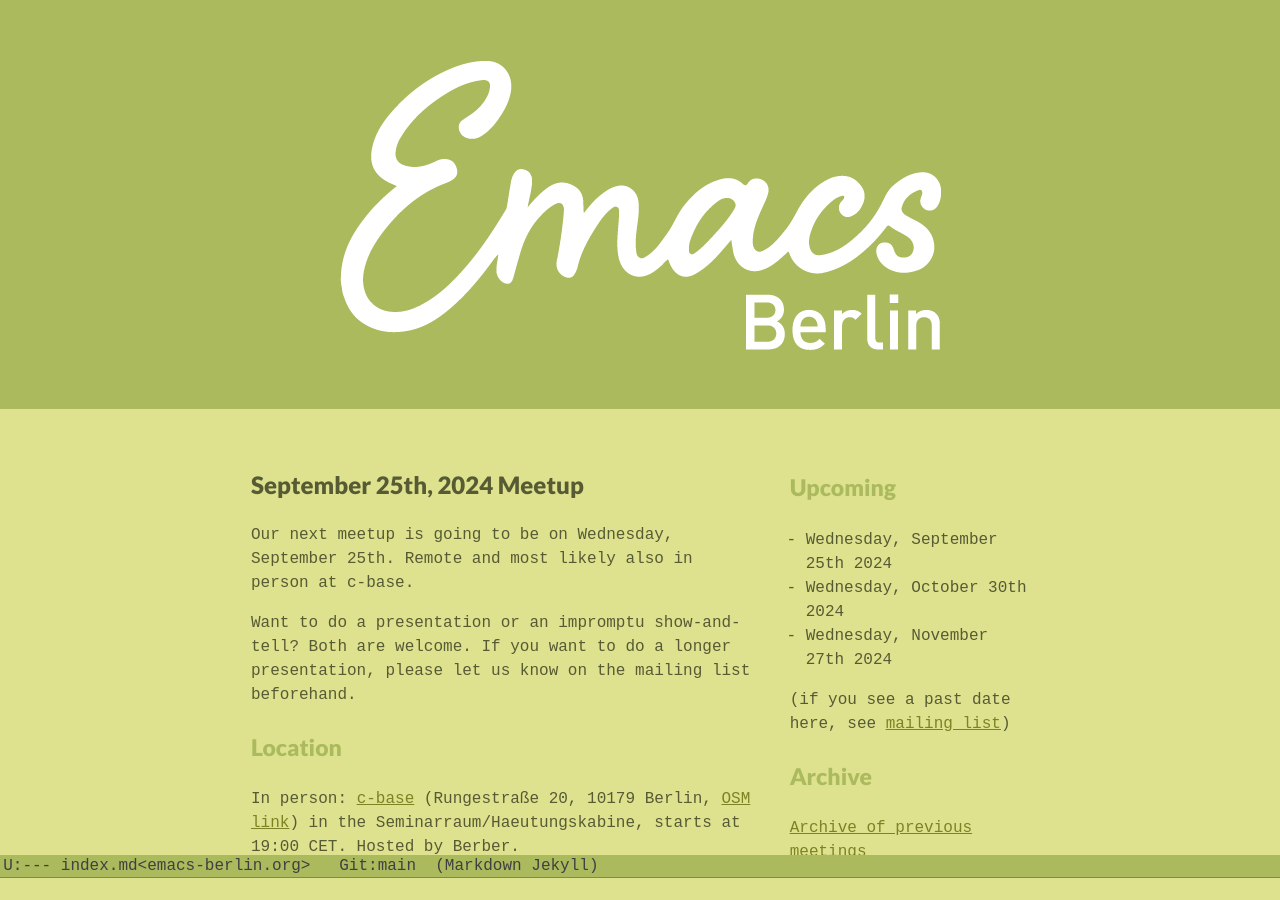
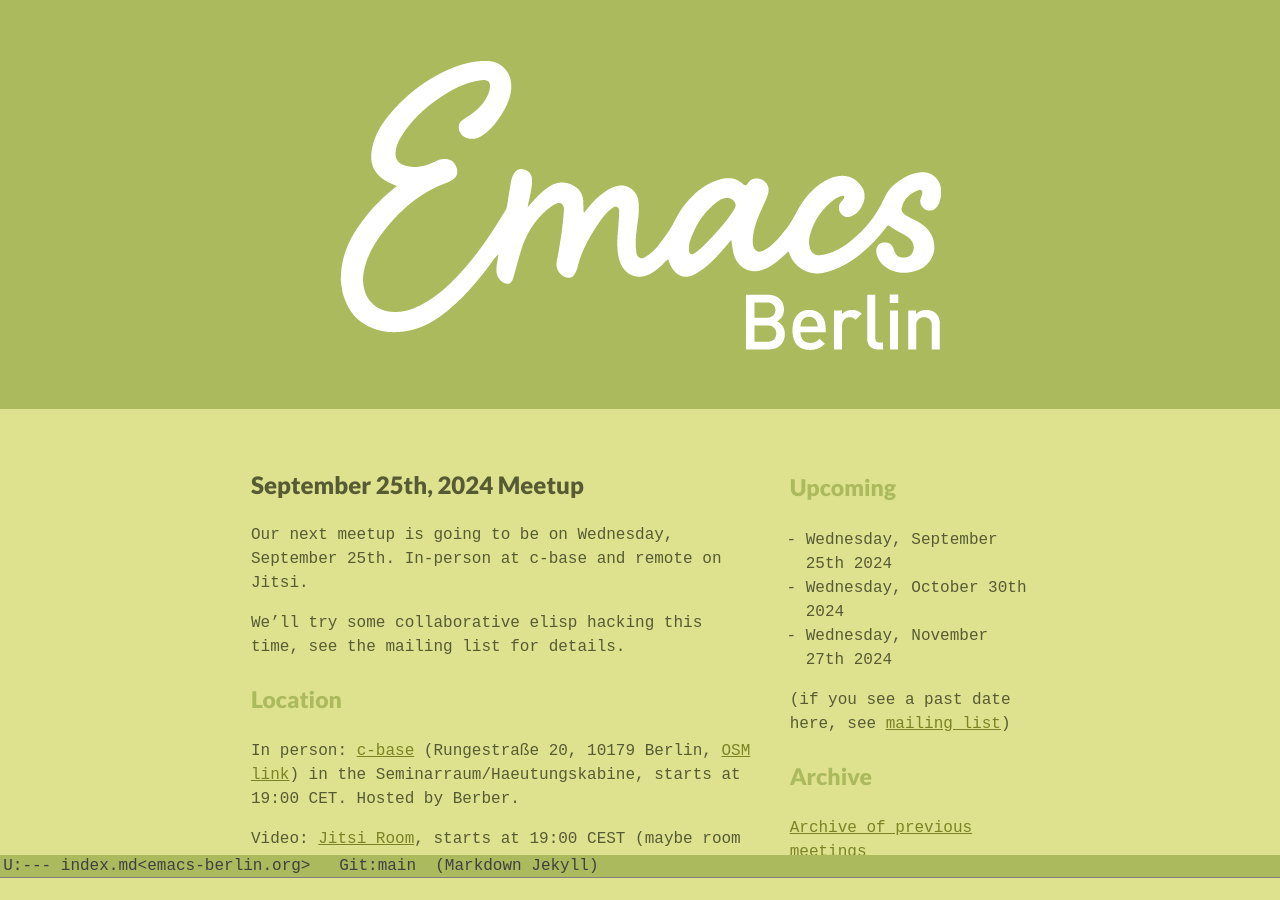
Before and after one commit to emacs-berlin/emacs-berlin.org, a Jekyll site: the page built from index.md, in a window 1280 px wide and 900 px high. Built offline with Jekyll 4.4.1, drawn with Linux system fonts in a browser that asks for light colours.

Commit message:
Clarify September 2024 Meetup

```diff
--- a/index.md
+++ b/index.md
@@ -16,12 +16,11 @@
 
 # September 25th, 2024 Meetup
 
-Our next meetup is going to be on Wednesday, September 25th. Remote
-and most likely also in person at c-base.
+Our next meetup is going to be on Wednesday, September 25th. In-person
+at c-base and remote on Jitsi.
 
-Want to do a presentation or an impromptu show-and-tell? Both are
-welcome. If you want to do a longer presentation, please let us know
-on the mailing list beforehand.
+We'll try some collaborative elisp hacking this time, see the mailing
+list for details.
 
 
 ### Location
```
